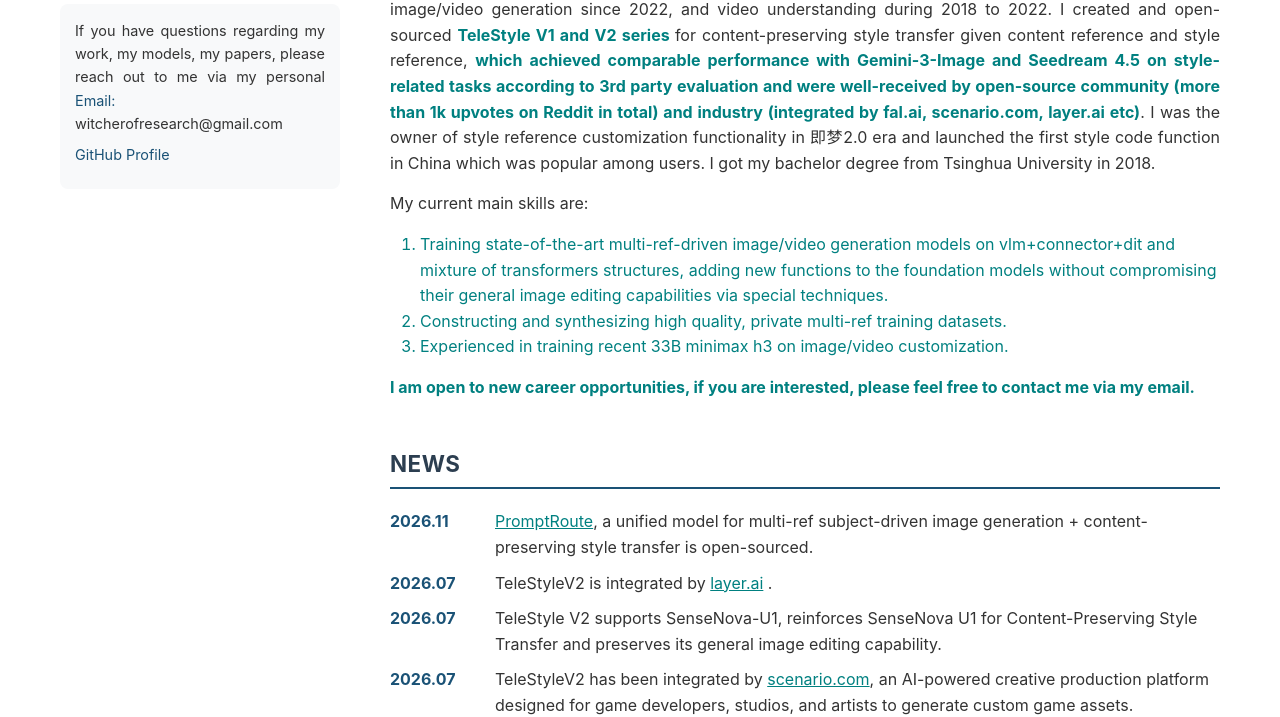
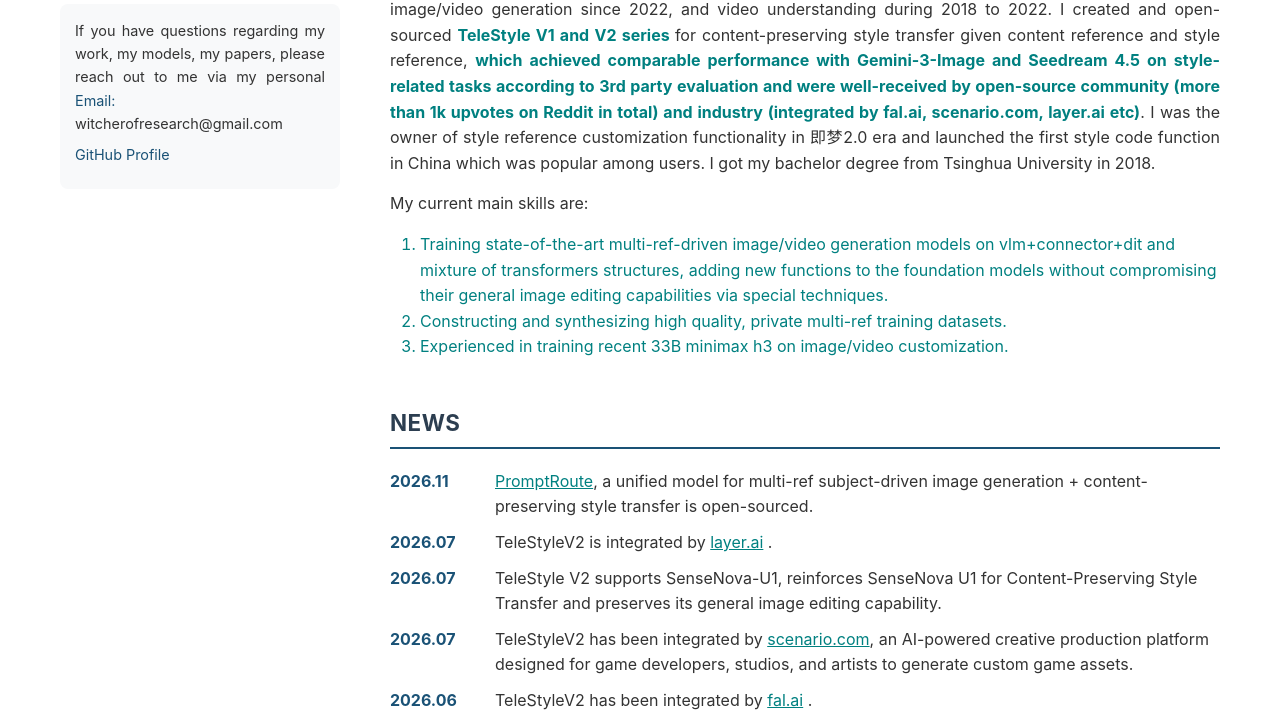
Before and after one commit to witcherofresearch/witcherofresearch.github.io, a plain HTML site: page index.html in a window 1280 px wide. Shown: the part 94-811 px from the top of the page. Drawn offline with Linux system fonts and the light colour scheme.

Commit message:
Update index.html

```diff
--- a/index.html
+++ b/index.html
@@ -254,7 +254,8 @@
 
 <p></p>
 
-                <p><span style="color: teal; font-weight: bold;">I am open to new career opportunities, if you are interested, please feel free to contact me via my email.</span></p>
+                <!-- <p><span style="color: teal; font-weight: bold;">I am open to new career opportunities, if you are interested, please feel free to contact me via my email.</span></p>
+             -->
             </section>
 
 
```
